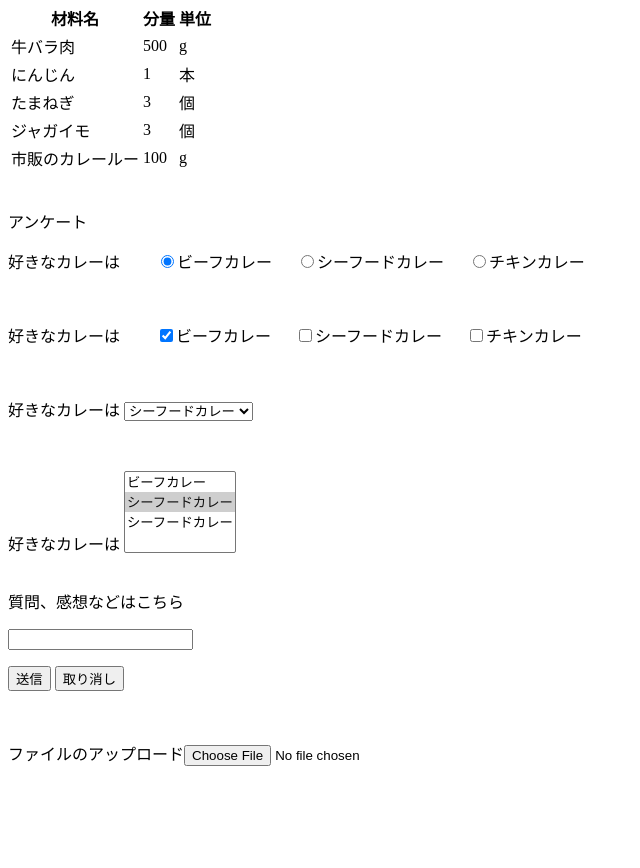
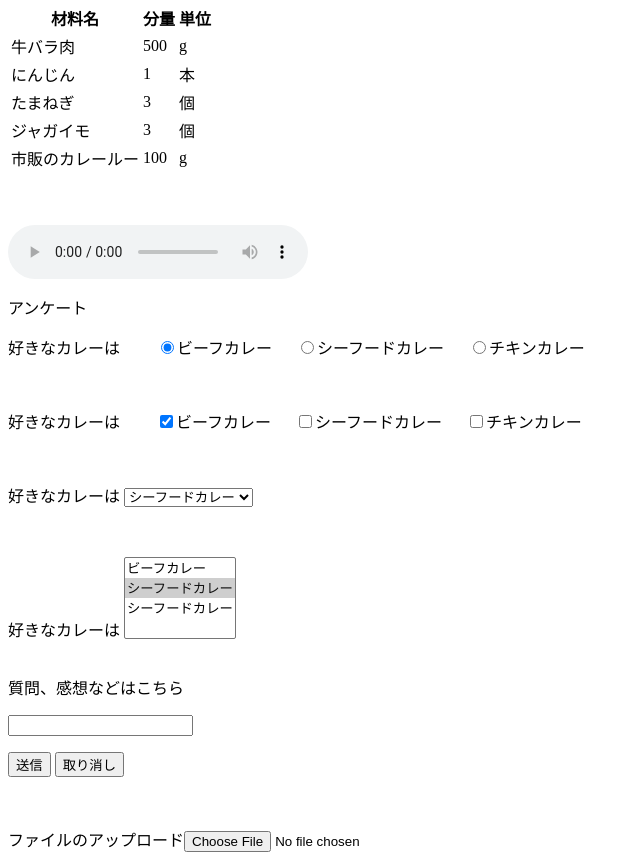
Before and after one commit to kanakoiso/2016web1-5, a plain HTML site: page index.html in a window 1280 px wide. Shown: the part 722-1590 px from the top of the page, without its empty margins (0-640 px from the left). Before the commit the page ends 1504 px from the top, so only its background shows below. Drawn offline with Linux system fonts and the light colour scheme.

Commit message:
Update index.html

```diff
--- a/index.html
+++ b/index.html
@@ -39,6 +39,7 @@
     <tr><td>市販のカレールー</td><td>100</td><td>g</td></tr>
  </table>
  <br><br>
+ <p><audio src="sample.mp3" controls></audio></p>
 
 <hi>アンケート</hi>
 <p>好きなカレーは
```
